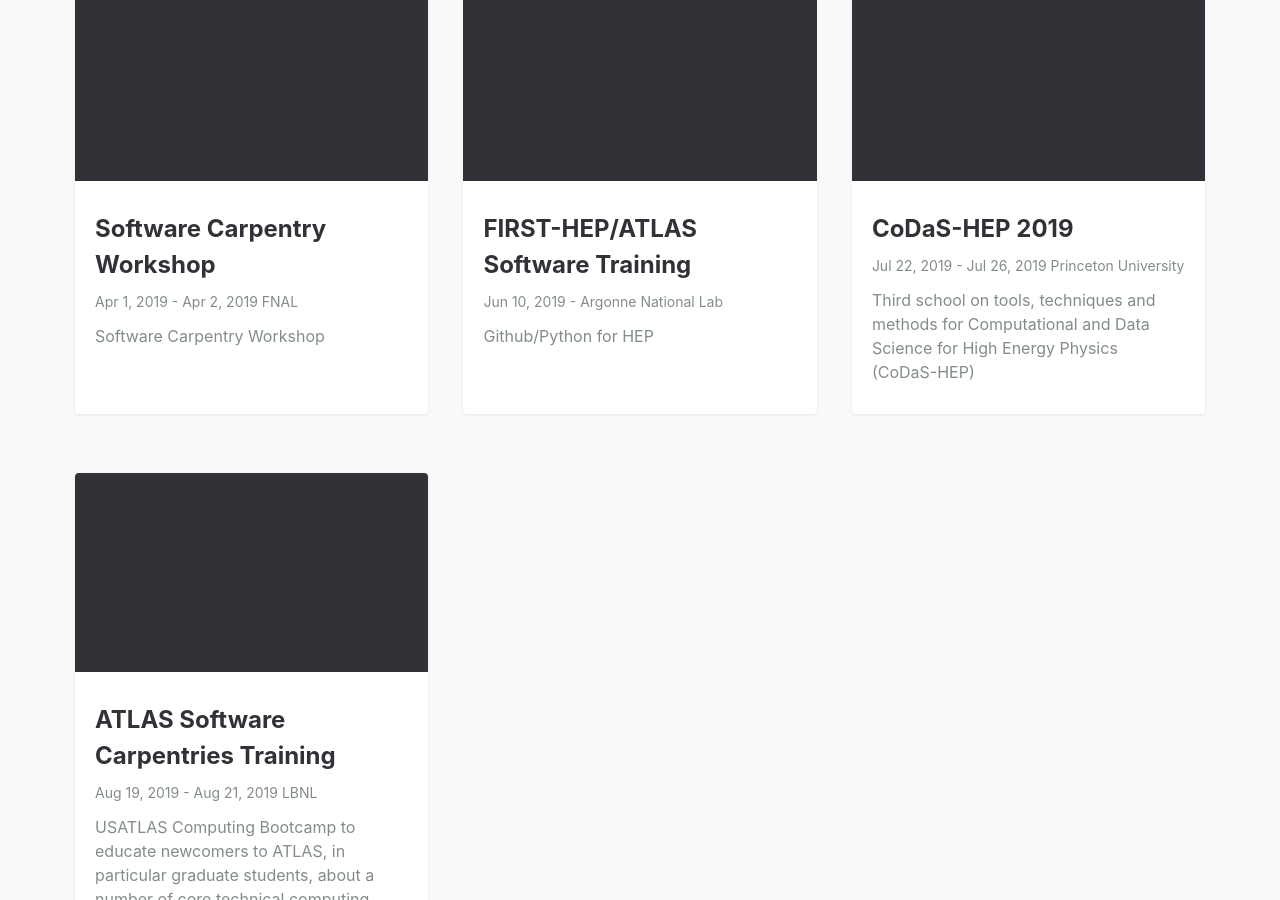
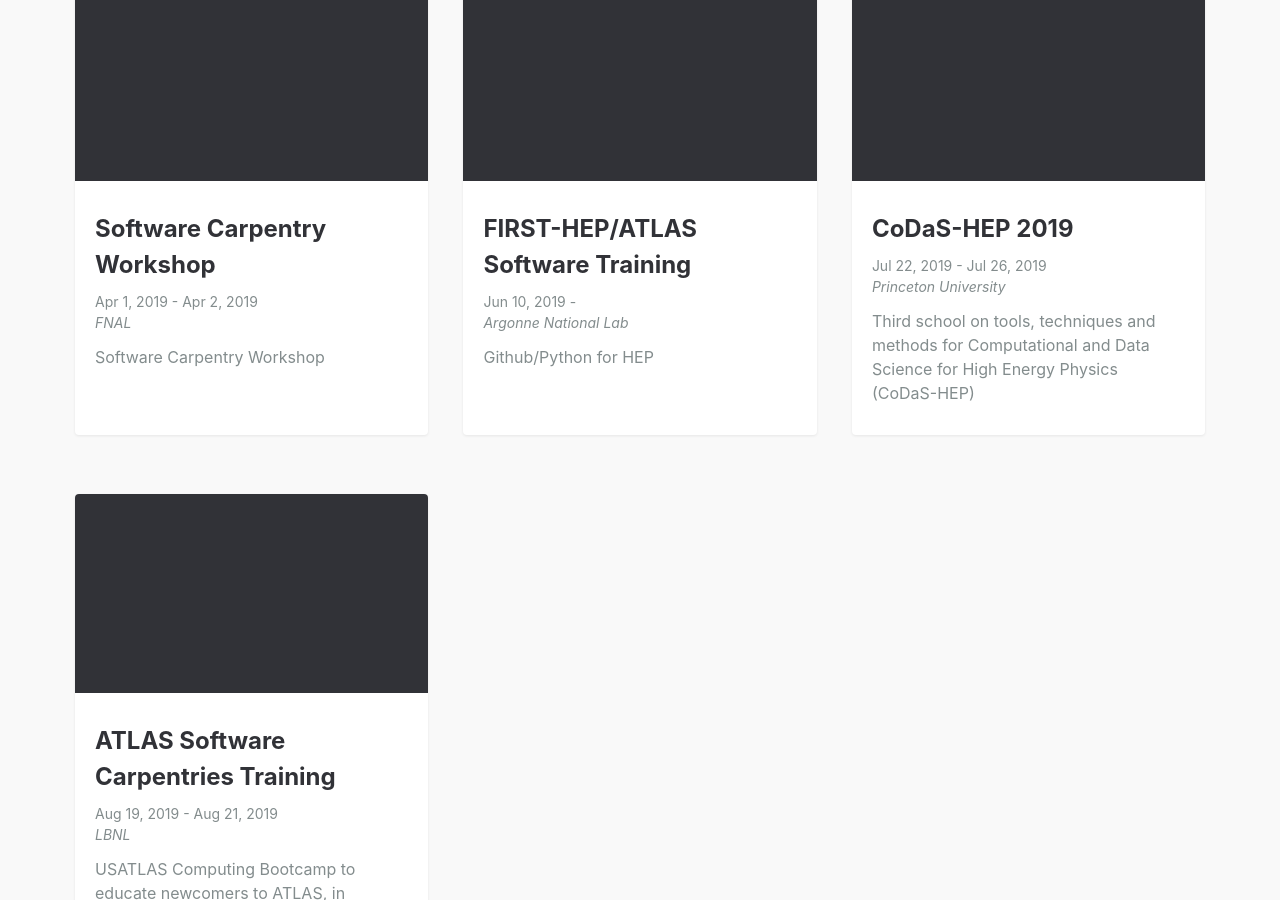
Before and after one commit to first-hep/first-hep.github.io, a Jekyll site: the page built from index.md, in a window 1280 px wide and 900 px high, scrolled down 718 px. Built offline with Jekyll 4.4.1, drawn with Linux system fonts in a browser that asks for light colours.

Commit message:
line break and italics for location

```diff
--- a/_includes/eventcard.html
+++ b/_includes/eventcard.html
@@ -21,8 +21,9 @@
       <span class="post-card__meta">
         <time>{{ event.startdate | date: date_format }} - {{ event.enddate | date: date_format }}</time>
       </span>
+      <br>
       <span class="post-card__meta">
-      {{ event.location }}
+      <i>{{ event.location }}</i>
       </span>
     </div>
     {% if event.description %}
```
